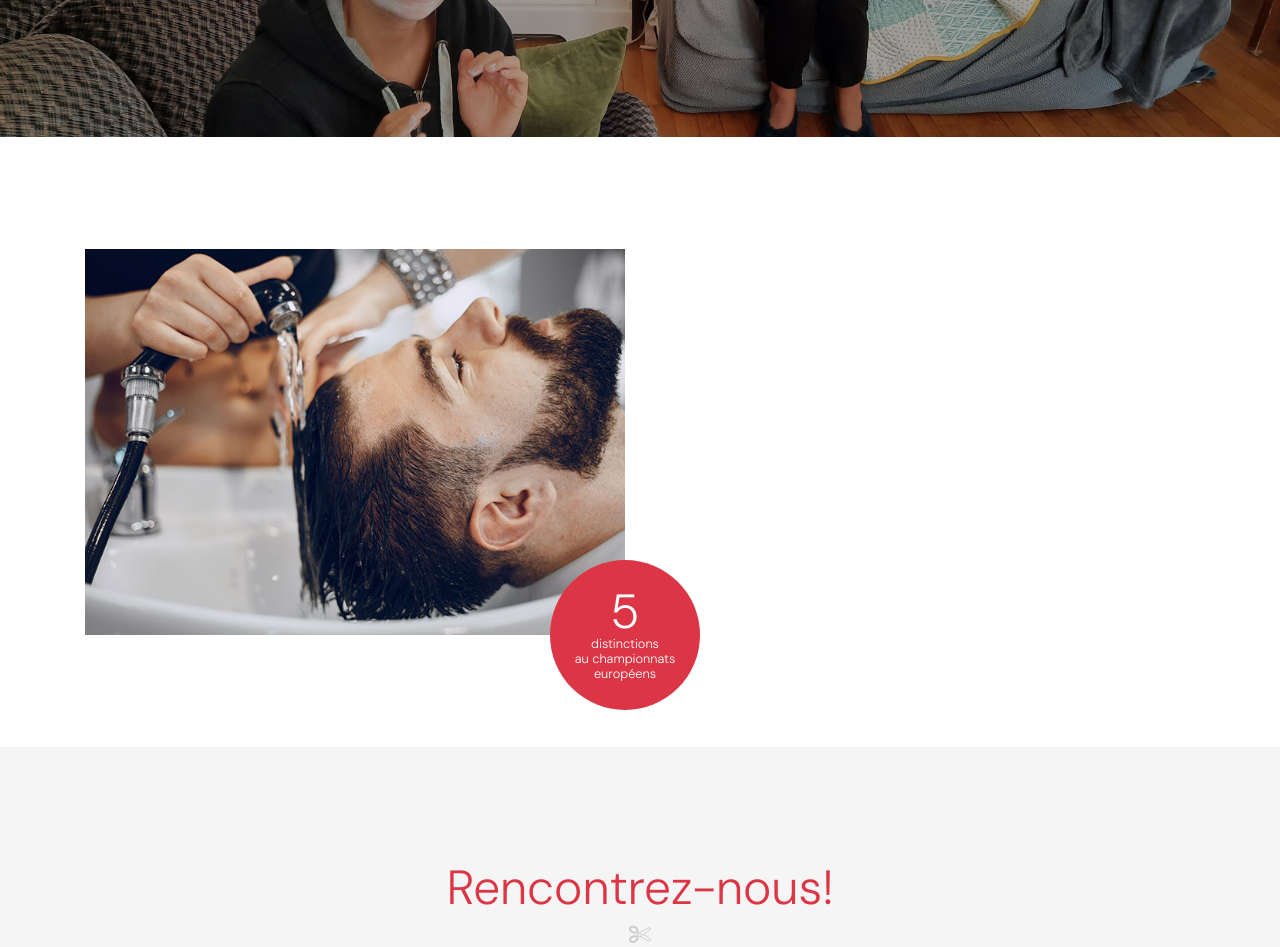
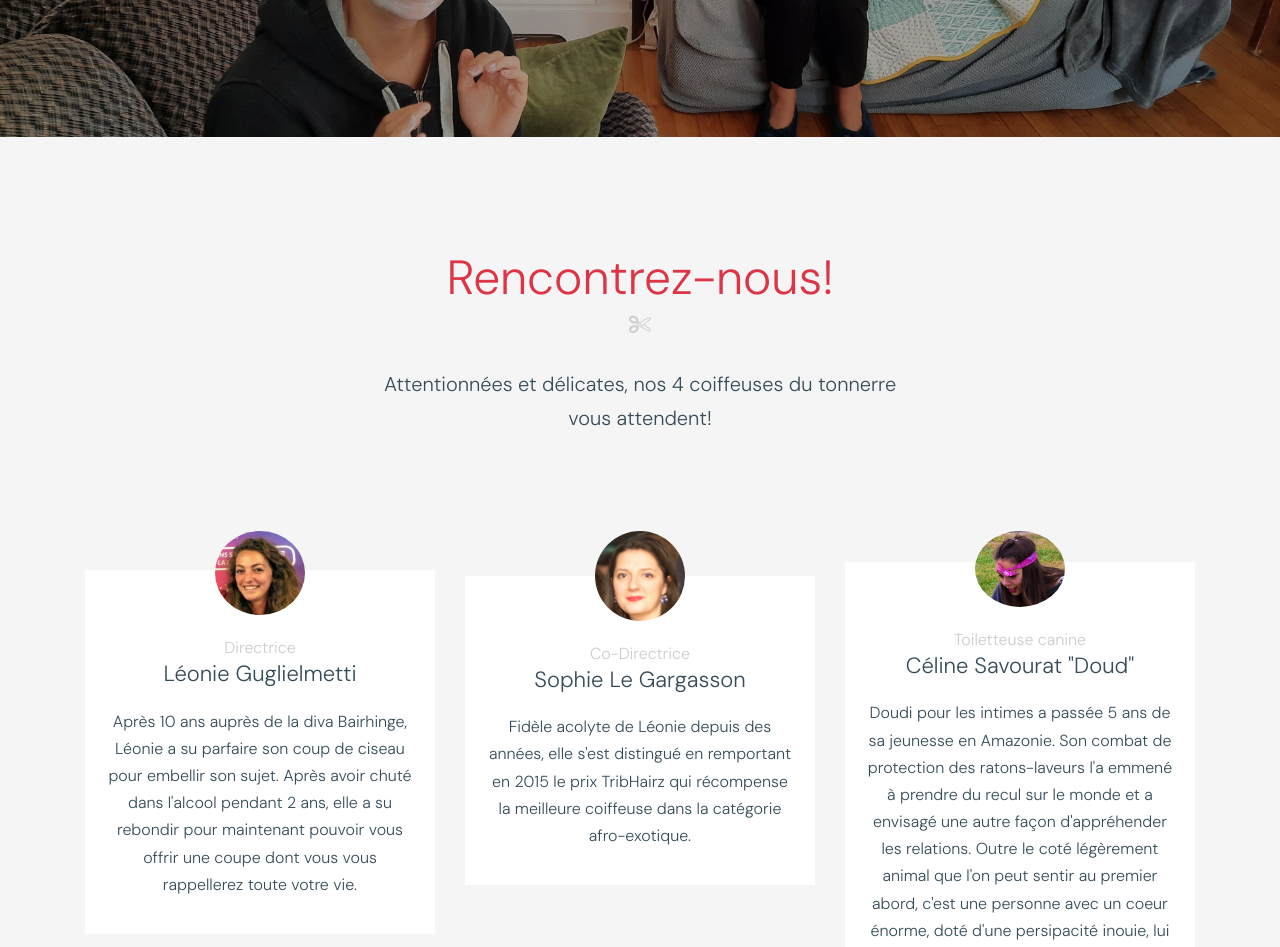
Before and after one commit to cyrillay/leonhair, a plain HTML site: page about.html in a window 1280 px wide. Shown: the part 540-1487 px from the top of the page. Drawn offline with Linux system fonts and the light colour scheme; files whose address does not match are found by name.

Commit message:
removing container

```diff
--- a/about.html
+++ b/about.html
@@ -84,21 +84,6 @@
             La coiffure n'étant pas seulement une question de cheveux, elles se feront un devoir de vous emmener dans un voyage temporel et mystique, ou vous
             virevolterez au son des tam-tams de Maghrébie, et des chants des populations autochtones de Cochinchine.</p>
               <p><a href="contact.html" class="btn btn-primary">Je prends rendez-vous!</a></p>
-            </div>
-          </div>
-        </div>
-      </div>
-    </div>
-
-    <div class="site-section">
-      <div class="container">
-        <div class="row">
-          <div class="col-lg-6 mb-5 mb-lg-0">
-            <div class="img-years">
-              <img src="images/img_1.jpg" alt="Image" class="img-fluid">
-              <div class="year">
-                <span>5 <span>distinctions <br>au championnats européens</span></span>
-              </div>
             </div>
           </div>
         </div>
```
